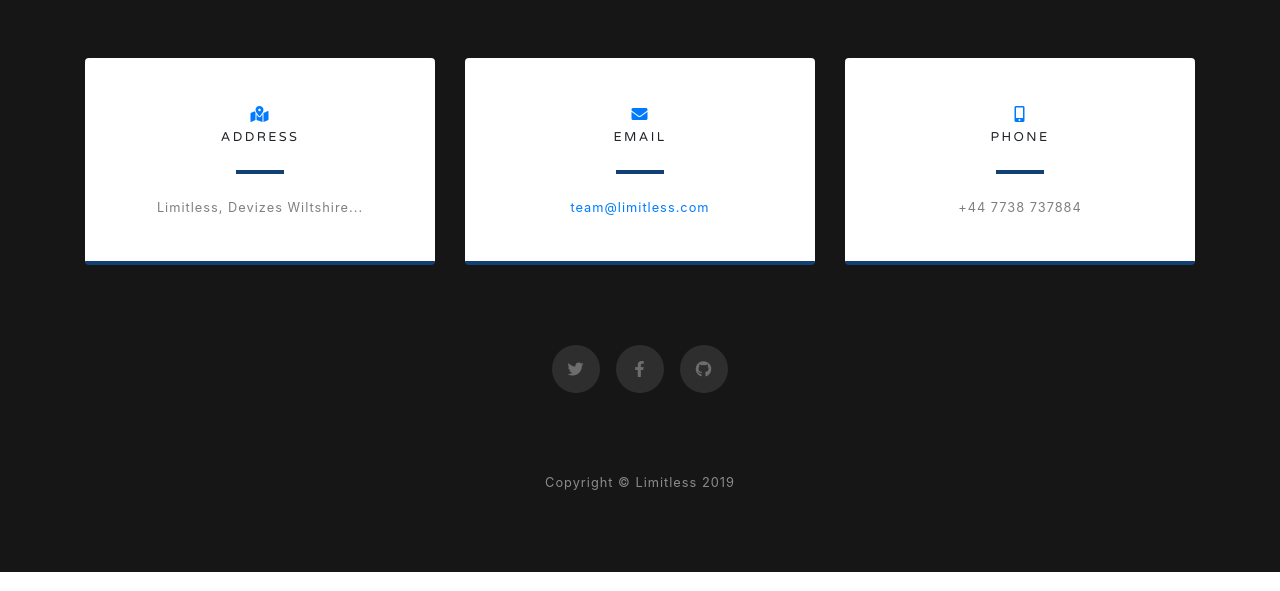
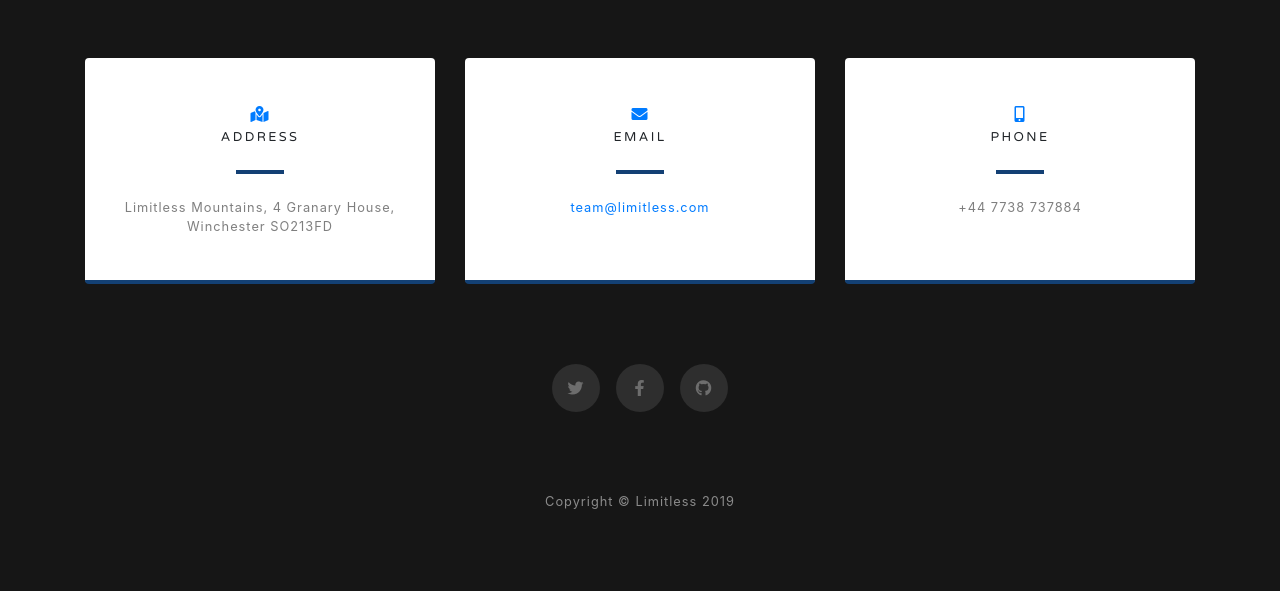
Before and after one commit to simonjedi/limitless.github.io, a website with bundled scripts: page index.html in a window 1280 px wide. Shown: the part 3316-3907 px from the top of the page. Built offline with nearby package versions, Linux system fonts and the light colour scheme.

Commit message:
Address added

```diff
--- a/index.html
+++ b/index.html
@@ -235,7 +235,7 @@
               <i class="fas fa-map-marked-alt text-primary mb-2"></i>
               <h4 class="text-uppercase m-0">Address</h4>
               <hr class="my-4">
-              <div class="small text-black-50">Limitless, Devizes Wiltshire...</div>
+              <div class="small text-black-50">Limitless Mountains, 4 Granary House, Winchester SO213FD</div>
             </div>
           </div>
         </div>
```
